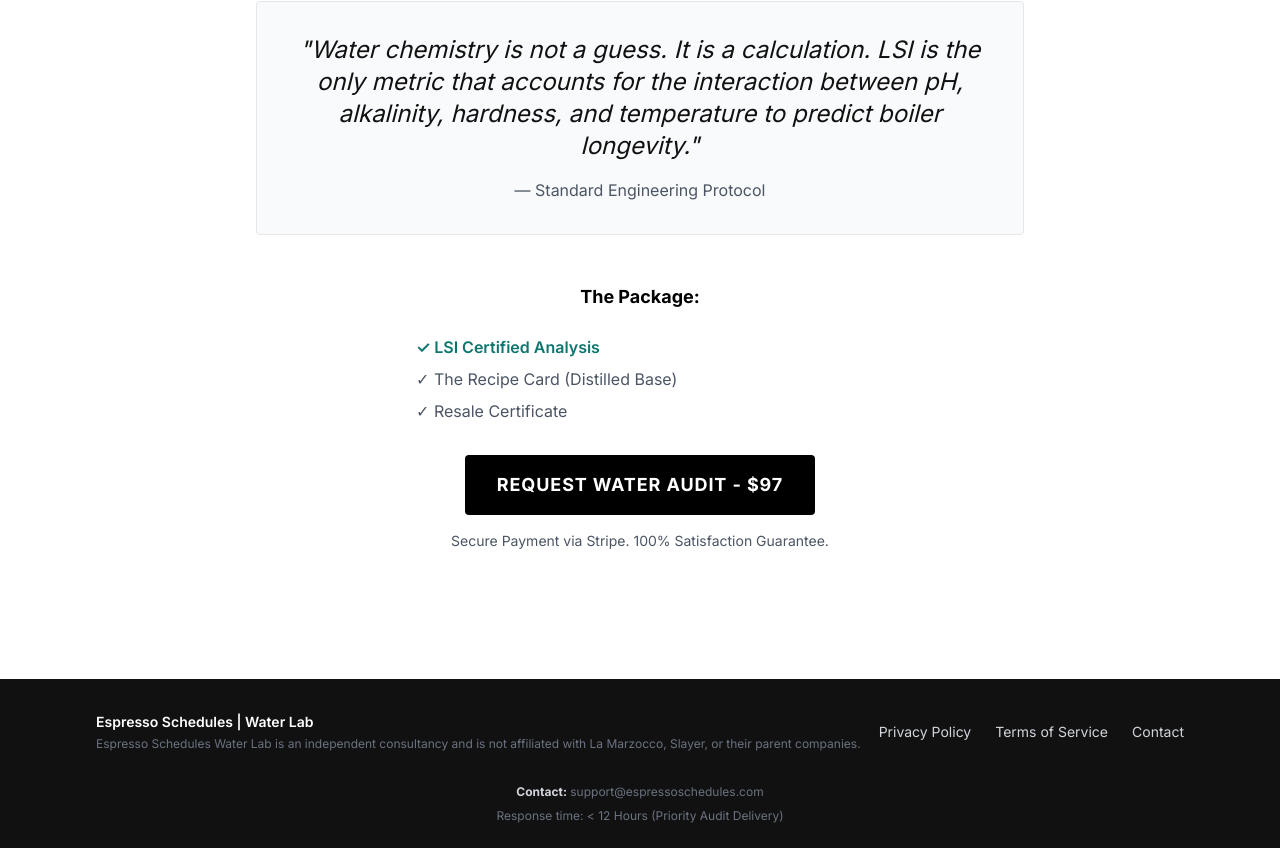
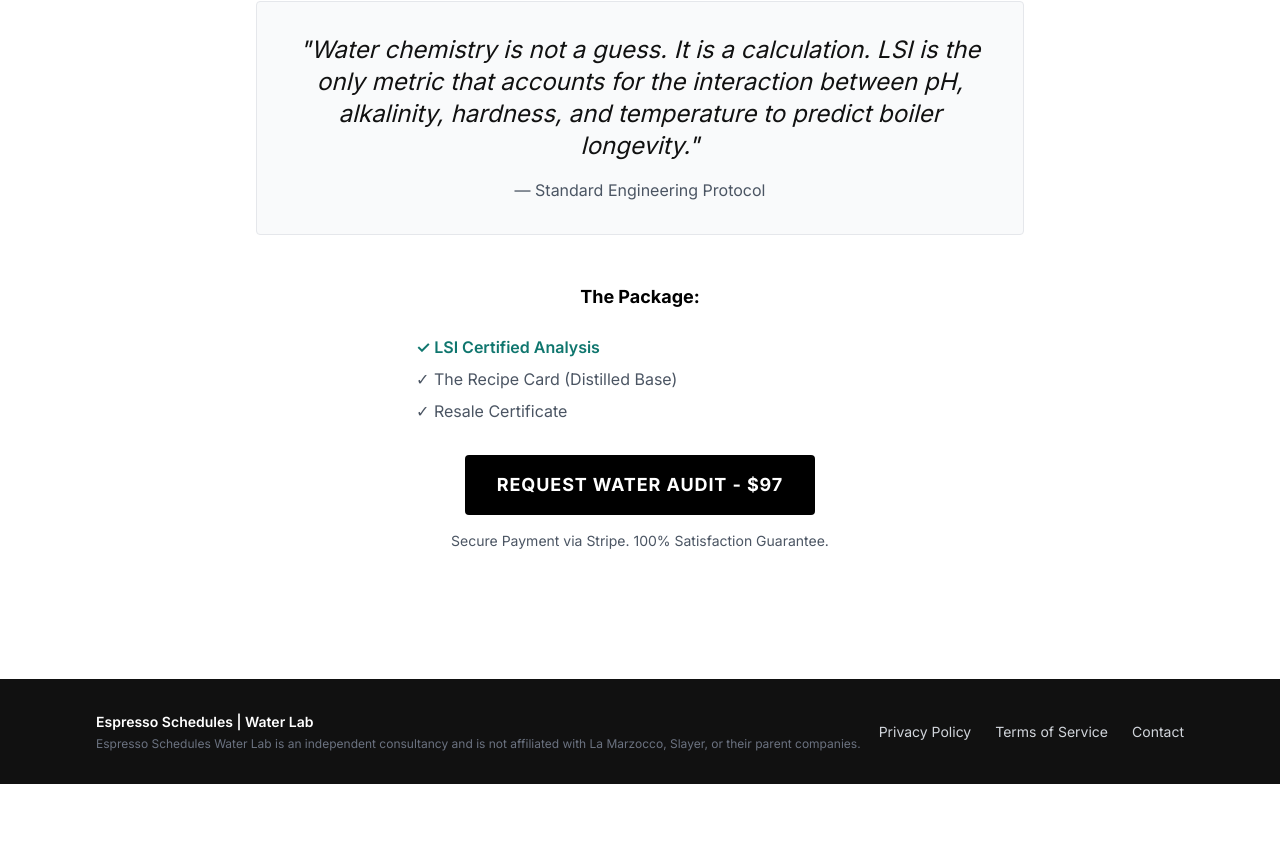
Before and after one commit to ThatMovieGuyOriginal/espresso-smoke-test, a Next.js app: page / in a window 1280 px wide. Shown: the part 3816-4664 px from the top of the page. After the commit the page ends 4600 px from the top, so only its background shows below. Built offline with nearby package versions, Linux system fonts and the light colour scheme.

Commit message:
Clean footer and update assets

```diff
--- a/components/Footer.tsx
+++ b/components/Footer.tsx
@@ -22,14 +22,6 @@ export default function Footer() {
           </Link>
         </nav>
       </div>
-      <div className="container-custom pb-6 text-center">
-        <p className="text-xs text-[#6B7280] mb-2">
-          <strong className="text-[#D1D5DB]">Contact:</strong> support@espressoschedules.com
-        </p>
-        <p className="text-xs text-[#6B7280]">
-          Response time: {'<'} 12 Hours (Priority Audit Delivery)
-        </p>
-      </div>
     </footer>
   )
 }
```
Also changed, not shown: public/images/hero/hero-linea-mini-counter.jpg (renamed from public/linea-mini-hero.png).
